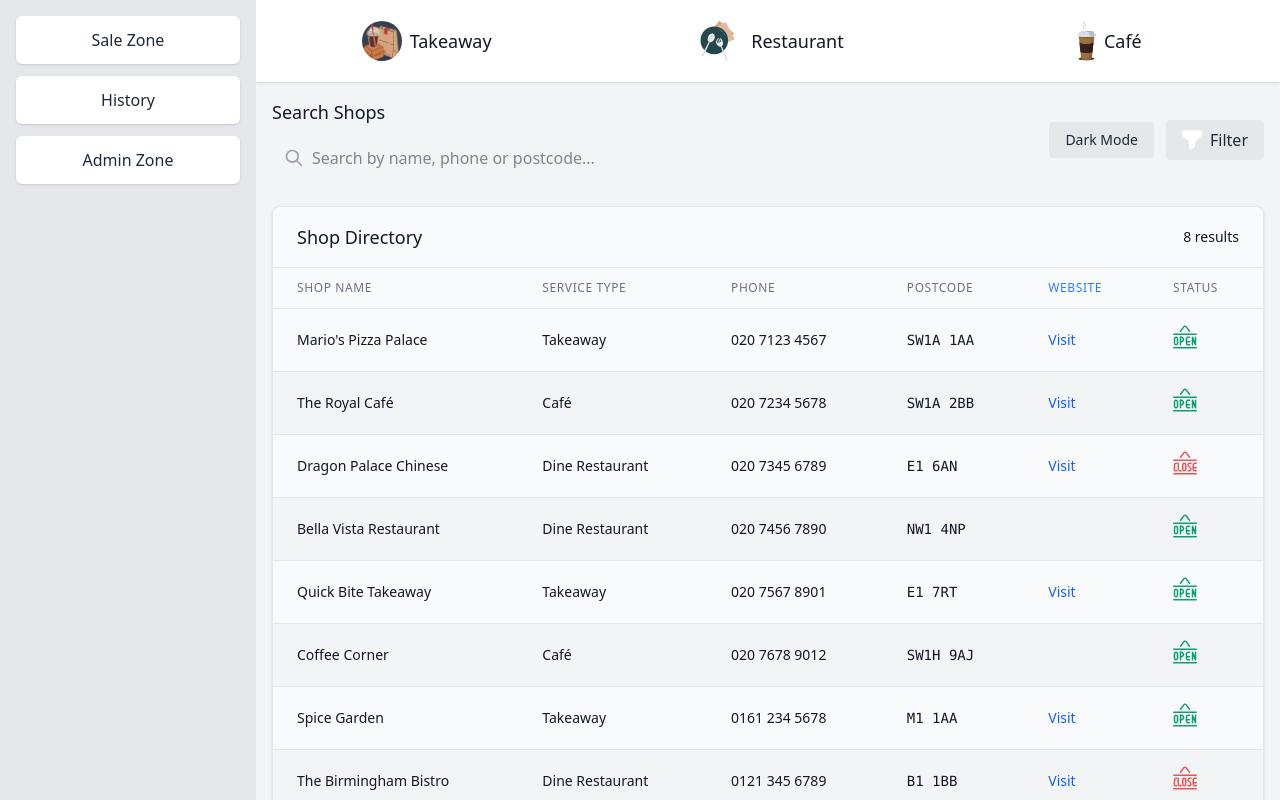
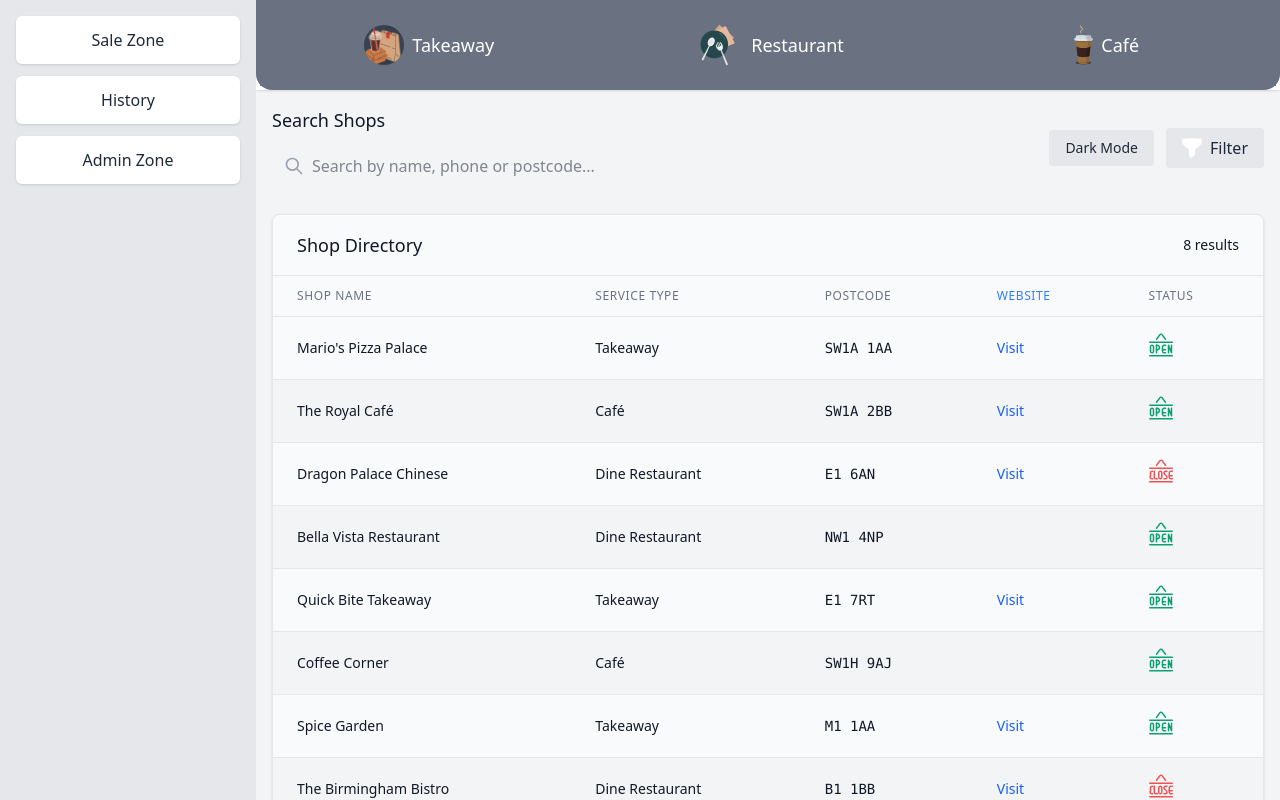
Before and after one commit to FardadAnsari/Sale-Cold-Call-Dashboard, a React (Vite) app: page / in a window 1280 px wide. Built offline with nearby package versions, Linux system fonts and the light colour scheme.

Commit message:
Fix: Visit Link Fixed and UI Enhanced

```diff
--- a/src/components/SaleZone.jsx
+++ b/src/components/SaleZone.jsx
@@ -102,15 +102,15 @@ const SaleZone = ({ isDarkMode, toggleDarkMode }) => {
     <div className={`${isDarkMode ? 'bg-gray-900 text-white' : 'bg-gray-100 text-gray-900'} min-h-screen`}>
       <header className={`p-0 shadow-sm ${isDarkMode ? 'bg-gray-800' : 'bg-white'}`}>
         <div className="container mx-auto">
-          <div className="flex">
+          <div className={`flex p-1 rounded-b-2xl ${isDarkMode ? 'bg-gray-700' : 'bg-gray-500'}`}>
             {orderedCategories.map((category) => (
               <button
                 key={category}
                 onClick={() => handleCategoryClick(category)}
-                className={`flex-1 flex items-center justify-center gap-2 text-lg border-0 transition-colors text-center py-4 ${
+                className={`flex-1 flex items-center justify-center gap-2 text-lg border-0 transition-all duration-300 text-center py-4 ${
                   filters.category === category
-                    ? 'bg-blue-500 text-white'
-                    : `${isDarkMode ? 'bg-gray-800 hover:bg-gray-700' : 'bg-white hover:bg-gray-200'}`
+                    ? 'bg-gray-600 text-white scale-95 rounded-lg'
+                    : `${isDarkMode ? 'bg-gray-700' : 'bg-gray-500'} text-white`
                 }`}
               >
                 {getIconForCategory(category)}
--- a/src/components/table.jsx
+++ b/src/components/table.jsx
@@ -1,6 +1,6 @@
 import React from 'react';
 import { useNavigate } from 'react-router-dom';
-import { OpenIcon, ClosedIcon } from '../Icons'; // Importing the status icons
+import { OpenIcon, ClosedIcon } from '../Icons';
 
 const Table = ({ shops = [], isDarkMode }) => {
   const navigate = useNavigate();
@@ -23,9 +23,6 @@ const Table = ({ shops = [], isDarkMode }) => {
         </td>
         <td className={`px-6 py-4 whitespace-nowrap text-sm ${isDarkMode ? 'text-gray-300' : 'text-gray-900'}`}>
           <div className={`h-4 rounded w-1/3 ${isDarkMode ? 'bg-gray-700' : 'bg-gray-200'}`}></div>
-        </td>
-        <td className={`px-6 py-4 whitespace-nowrap text-sm font-mono ${isDarkMode ? 'text-gray-300' : 'text-gray-900'}`}>
-          <div className={`h-4 rounded w-1/4 ${isDarkMode ? 'bg-gray-700' : 'bg-gray-200'}`}></div>
         </td>
         <td className={`px-6 py-4 whitespace-nowrap text-sm ${isDarkMode ? 'text-blue-400' : 'text-blue-600'}`}>
           <div className={`h-4 rounded w-1/5 ${isDarkMode ? 'bg-gray-700' : 'bg-gray-200'}`}></div>
@@ -58,7 +55,6 @@ const Table = ({ shops = [], isDarkMode }) => {
             <div className={`h-3 rounded w-8 ${isDarkMode ? 'bg-gray-700' : 'bg-gray-200'}`}></div>
           </div>
         </div>
-        <p className="text-sm"><div className={`h-3 rounded w-1/3 ${isDarkMode ? 'bg-gray-700' : 'bg-gray-200'}`}></div></p>
         <p className="text-sm"><div className={`h-3 rounded w-1/3 ${isDarkMode ? 'bg-gray-700' : 'bg-gray-200'}`}></div></p>
         <p className="text-sm"><div className={`h-3 rounded w-1/4 ${isDarkMode ? 'bg-gray-700' : 'bg-gray-200'}`}></div></p>
         <p className="text-sm"><div className={`h-3 rounded w-1/4 ${isDarkMode ? 'bg-gray-700' : 'bg-gray-200'}`}></div></p>
@@ -94,11 +90,16 @@ const Table = ({ shops = [], isDarkMode }) => {
   const formatWebsite = (url) => {
     if (!url) return null;
     const fullUrl = url.startsWith('http') ? url : `https://${url}`;
+
+    const handleClick = (e) => {
+      e.stopPropagation();
+      window.open(fullUrl, '_blank');
+    };
+
     return (
       <a
-        href={fullUrl}
-        target="_blank"
-        rel="noopener noreferrer"
+        href="#"
+        onClick={handleClick}
         className={isDarkMode ? 'text-blue-400 hover:underline' : 'text-blue-600 hover:underline'}
       >
         Visit
@@ -123,9 +124,8 @@ const Table = ({ shops = [], isDarkMode }) => {
             <tr>
               <th scope="col" className={`px-6 py-3 text-left text-xs font-medium uppercase tracking-wider ${isDarkMode ? 'text-gray-300' : 'text-gray-500'}`}>Shop Name</th>
               <th scope="col" className={`px-6 py-3 text-left text-xs font-medium uppercase tracking-wider ${isDarkMode ? 'text-gray-300' : 'text-gray-500'}`}>Service Type</th>
-              <th scope="col" className={`px-6 py-3 text-left text-xs font-medium uppercase tracking-wider ${isDarkMode ? 'text-gray-300' : 'text-gray-500'}`}>Phone</th>
               <th scope="col" className={`px-6 py-3 text-left text-xs font-medium uppercase tracking-wider ${isDarkMode ? 'text-gray-300' : 'text-gray-500'}`}>Postcode</th>
-              <th scope="col" className={`px-6 py-3 text-left text-xs font-medium uppercase tracking-wider ${isDarkMode ? 'text-gray-300' : 'text-blue-500'}`}>Website</th>
+              <th scope="col" className={`px-6 py-3 text-left text-xs font-medium uppercase tracking-wider ${isDarkMode ? 'text-blue-400' : 'text-blue-500'}`}>Website</th>
               <th scope="col" className={`px-6 py-3 text-left text-xs font-medium uppercase tracking-wider ${isDarkMode ? 'text-gray-300' : 'text-gray-500'}`}>Status</th>
             </tr>
           </thead>
@@ -134,7 +134,6 @@ const Table = ({ shops = [], isDarkMode }) => {
               <tr key={shop.id} onClick={() => handleRowClick(shop)} className={`cursor-pointer ${index % 2 === 0 ? isDarkMode ? 'bg-gray-700/30' : 'bg-gray-50' : isDarkMode ? 'bg-gray-700/50' : 'bg-gray-100'}`}>
                 <td className={`px-6 py-4 whitespace-nowrap text-sm font-medium ${isDarkMode ? 'text-gray-200' : 'text-gray-900'}`}>{shop.name}</td>
                 <td className={`px-6 py-4 whitespace-nowrap text-sm ${isDarkMode ? 'text-gray-300' : 'text-gray-900'}`}>{shop.serviceType}</td>
-                <td className={`px-6 py-4 whitespace-nowrap text-sm ${isDarkMode ? 'text-gray-300' : 'text-gray-900'}`}>{shop.phone}</td>
                 <td className={`px-6 py-4 whitespace-nowrap text-sm font-mono ${isDarkMode ? 'text-gray-300' : 'text-gray-900'}`}>{shop.postcode}</td>
                 <td className={`px-6 py-4 whitespace-nowrap text-sm ${isDarkMode ? 'text-blue-400' : 'text-blue-600'}`}>{formatWebsite(shop.website)}</td>
                 <td className={`px-6 py-4 whitespace-nowrap ${isDarkMode ? 'text-gray-300' : 'text-gray-900'}`}>{getStatusBadge(shop.status)}</td>
@@ -152,7 +151,6 @@ const Table = ({ shops = [], isDarkMode }) => {
               {getStatusBadge(shop.status)}
             </div>
             <p className="text-sm">{shop.serviceType}</p>
-            <p className="text-sm">{shop.phone}</p>
             <p className="text-sm">{shop.postcode}</p>
             <p className="text-sm">{formatWebsite(shop.website)}</p>
           </div>
```
